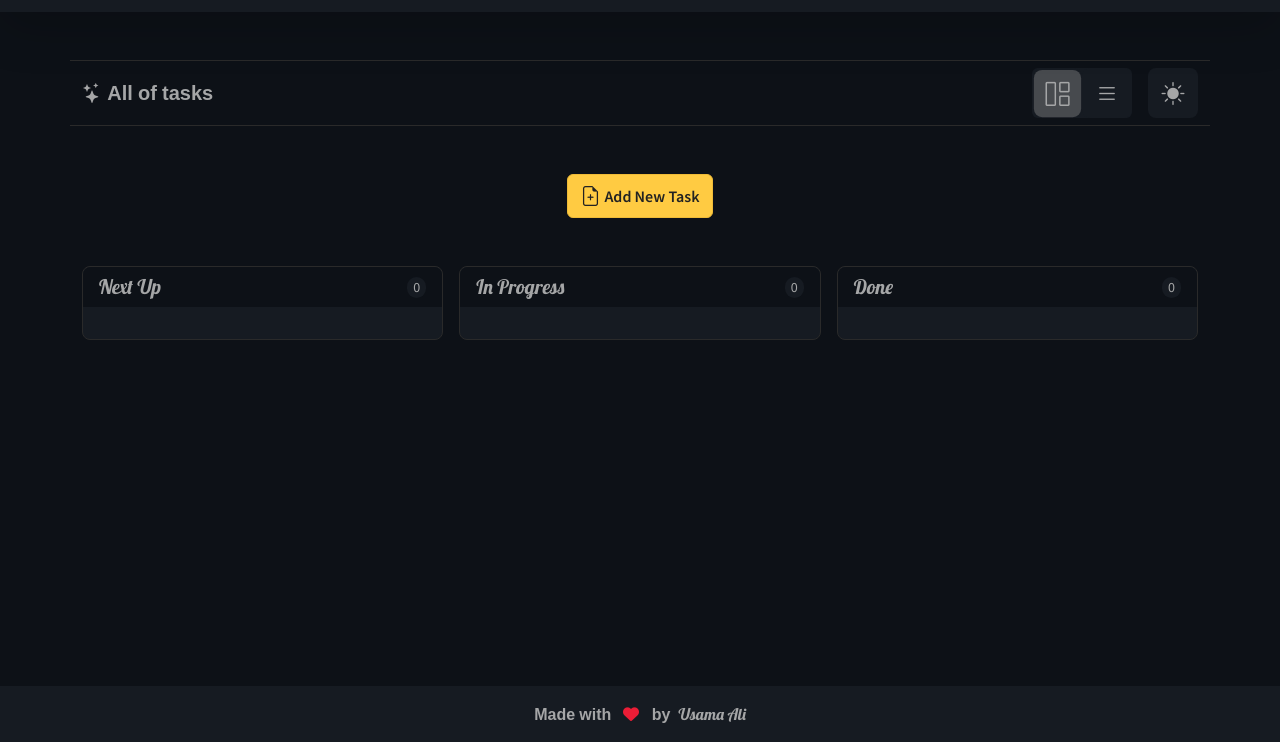
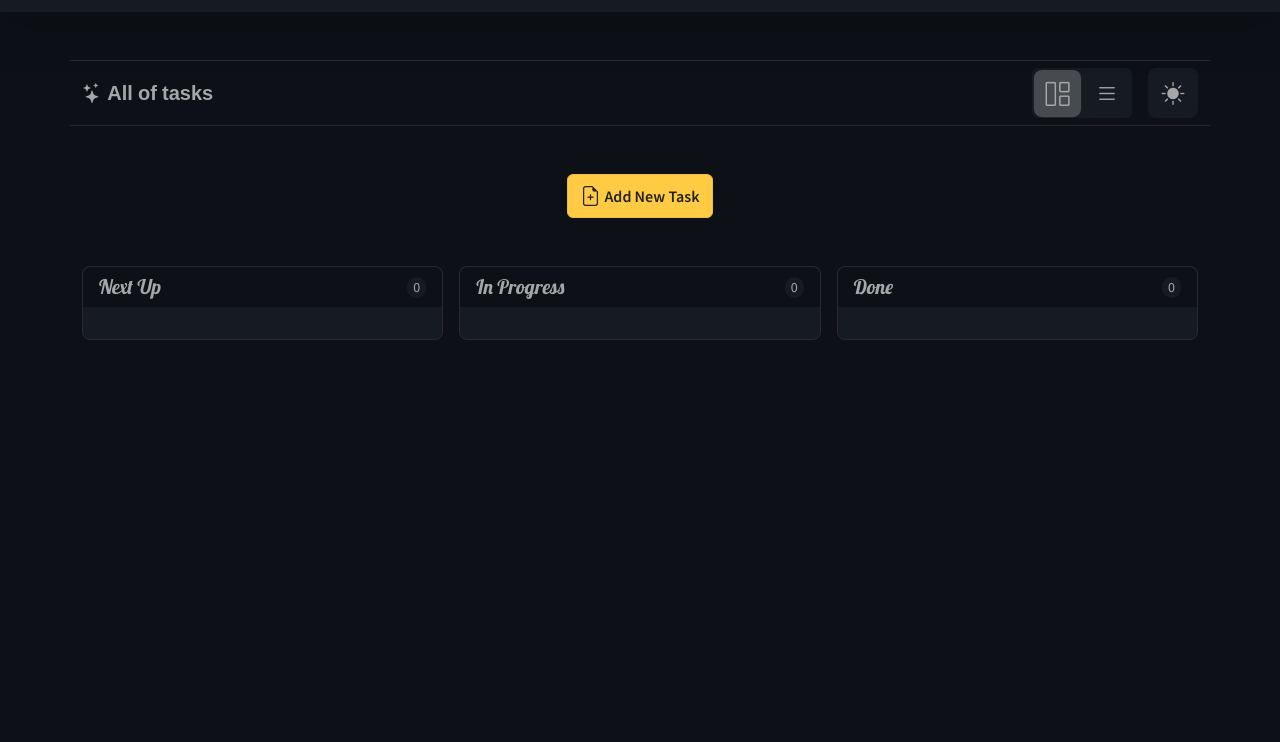
Before and after one commit to hosam-eddin/Note-App, a plain HTML site: page index.html in a window 1280 px wide. Shown: the part 58-800 px from the top of the page. Drawn offline with Linux system fonts and the light colour scheme.

Commit message:
second commit

```diff
--- a/index.html
+++ b/index.html
@@ -197,19 +197,6 @@
       </div>
     </div>
 
-    <footer class="fixed-bottom">
-      <div class="container py-3 text-center">
-        <p class="copyright m-0 fs-6 fw-bold">
-          Made with <i class="fa-solid fa-heart fa-beat mx-2"></i> by
-          <a
-            href="https://www.linkedin.com/in/usamaali-dev/"
-            class="text-decoration-none fw-normal d-inline-block"
-            target="_blank"
-            >Usama Ali</a
-          >
-        </p>
-      </div>
-    </footer>
     <!-- ! ======> Main Js file -->
     <script src="js/index.js"></script>
   </body>
```
